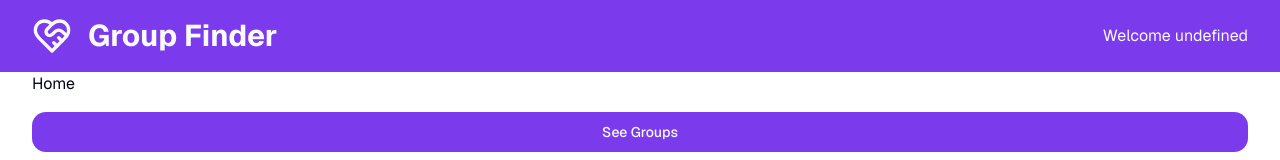
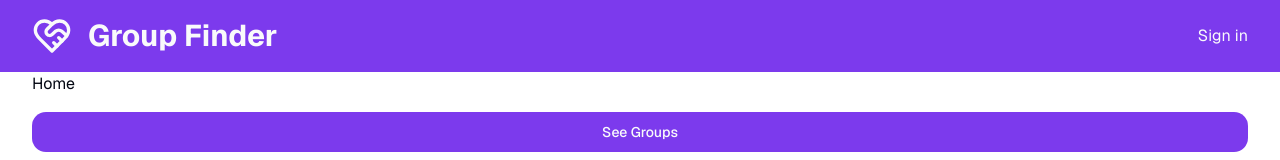
Before and after one commit to John-Dennehy/group-finder, a Next.js app: page / in a window 1280 px wide. Shown: the top 160 px of the page. Built offline with nearby package versions, Linux system fonts and the light colour scheme; no server answers; the database is empty; what drizzle-zod would draw is missing.

Commit message:
Fix user object access in header component
Signed-off-by: John Dennehy <8093939+John-Dennehy@users.noreply.github.com>

```diff
--- a/src/components/header.tsx
+++ b/src/components/header.tsx
@@ -1,13 +1,13 @@
 import { HeartHandshakeIcon } from "lucide-react";
 import Link from "next/link";
-import { UserButton, currentUser, SignInButton, useUser } from "@clerk/nextjs";
+import { UserButton, currentUser, SignInButton } from "@clerk/nextjs";
 
 type HeaderProps = {
   title: string;
 };
 
 export default async function Header({ title }: HeaderProps) {
-const user = useUser();
+  const user = await currentUser();
 
   return (
     <>
@@ -31,7 +31,7 @@ const user = useUser();
             <div className="flex flex-row gap-2 items-center">
               {user && (
                 <>
-                  <p className="align-middle">{`Welcome ${user.user?.firstName}`}</p>
+                  <p className="align-middle">{`Welcome ${user.firstName}`}</p>
                   <UserButton />
                 </>
               )}
```
